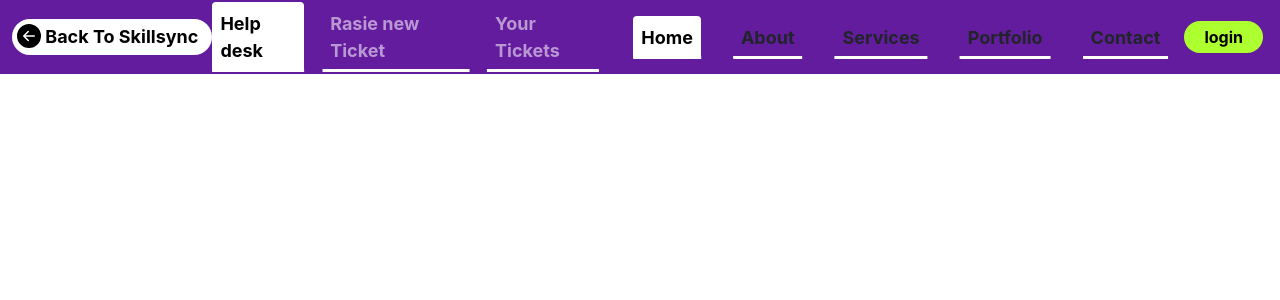
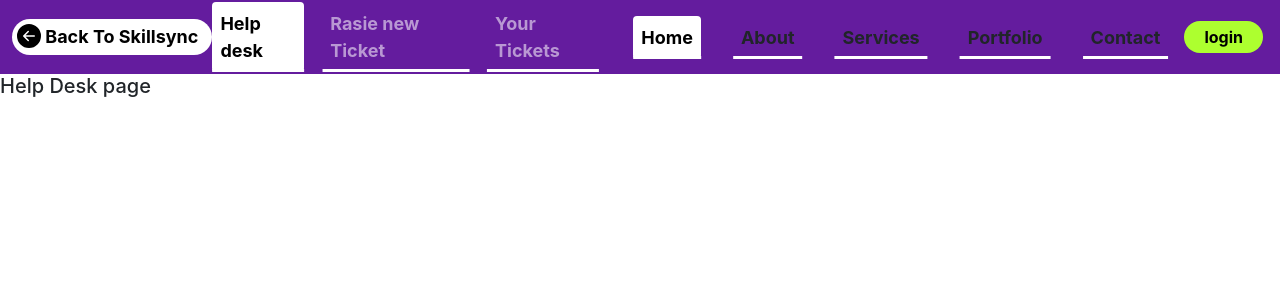
Before and after one commit to udithgunasekara/ITP_SkillSync_Project, a React (Create React App) app in the folder FrontEnd/react-frontend/: page /support in a window 1280 px wide. Shown: the top 300 px of the page. Built offline with nearby package versions, Linux system fonts and the light colour scheme; the HTML template or start-up script is replaced by a standard one; what @react-pdf/renderer would draw is missing.

Commit message:
removed node modules form version control

```diff
--- a/FrontEnd/react-frontend/src/App.tsx
+++ b/FrontEnd/react-frontend/src/App.tsx
@@ -16,7 +16,7 @@ import { NewNoticePage } from './layouts/AdminTaskManagement/Admin/NewNoticePage
 import { RespondToTicketPage } from './layouts/AdminTaskManagement/Admin/RespondToTicketPage';
 import { EditNoticeForm } from './layouts/AdminTaskManagement/Admin/components/EditNoticeForm';
 import { RespondToTicekt } from './layouts/AdminTaskManagement/Admin/components/RespondtoticketComponents/RespondToTicekt';
-import { Helpdesk } from './layouts/AdminTaskManagement/HelpDesk/Helpdesk';
+import { HelpdeskPage } from './layouts/AdminTaskManagement/HelpDesk/HelpdeskPage';
 import { NewTicket } from './layouts/AdminTaskManagement/HelpDesk/NewTicket';
 import { RaisedTicketPage } from './layouts/AdminTaskManagement/HelpDesk/RaisedTicketPage';
 import { SearchNoticesPage } from './layouts/AdminTaskManagement/SearchNotices/SearchNoticesPage';
@@ -85,7 +85,7 @@ export const App = () => {
             </Route>
 
             <Route path='/support' exact>
-              <Helpdesk />
+              <HelpdeskPage />
             </Route>
 
             <Route path='/raiseticket' exact>
--- /dev/null
+++ b/FrontEnd/react-frontend/src/layouts/AdminTaskManagement/HelpDesk/Components/Helpdesk.tsx
@@ -0,0 +1,7 @@
+export const Helpdesk = () => {
+    return (
+        <div>
+            <h5>Help Desk page</h5>
+        </div>
+    );
+}
--- a/FrontEnd/react-frontend/src/layouts/AdminTaskManagement/HelpDesk/Helpdesk.tsx
+++ /dev/null
@@ -1,8 +0,0 @@
-import { SupportNavBar } from "./Components/SupportNavBar";
-import './Components/supportnavbarstyle.css';
-
-export const Helpdesk = () => {
-    return(
-        <SupportNavBar/>
-    );
-}
--- /dev/null
+++ b/FrontEnd/react-frontend/src/layouts/AdminTaskManagement/HelpDesk/HelpdeskPage.tsx
@@ -0,0 +1,12 @@
+import { SupportNavBar } from "./Components/SupportNavBar";
+import { Helpdesk } from "./Components/Helpdesk";
+import './Components/supportnavbarstyle.css';
+
+export const HelpdeskPage = () => {
+    return(
+       <>
+        <SupportNavBar/>
+        <Helpdesk/>
+       </>
+    );
+}
```
